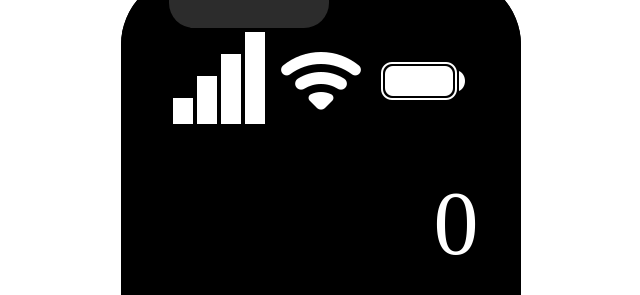
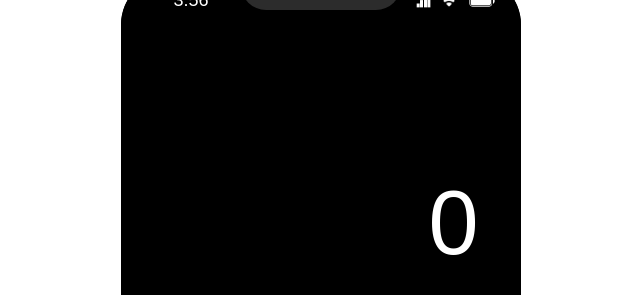
Before and after one commit to macpage/calculator, a plain HTML site: page index.html in a window 1280 px wide. Shown: the top 295 px of the page, without its empty margins (319-959 px from the left). Drawn offline with Linux system fonts and the light colour scheme.

Commit message:
Edit style.css

```diff
--- a/style.css
+++ b/style.css
@@ -1,7 +1,7 @@
 *{
     margin: 0;
     padding: 0;
-
+    font-family: Arial, Helvetica, sans-serif;
 }
 html,body{
     height: 100%;
@@ -20,7 +20,7 @@ body{
     height: 850px;
     width: 400px;
     background-color: black;
-    border-radius: 70px;
+    border-radius: 50px;
 }
 
 .screen{
@@ -31,9 +31,33 @@ body{
     flex-direction: column;
     align-items: center;
     justify-content: space-between;
-    border-top-left-radius: 70px;
-    border-top-right-radius: 70px;
+    border-top-left-radius: 50px;
+    border-top-right-radius: 50px;
 }
+
+.icons{
+    display: flex;
+    align-items: center;
+
+    gap: 8px;
+    margin-right: 10px;
+    margin-bottom: -5px;
+}
+
+.lte{
+    height: 15px;
+    width: 15px;
+}
+
+.wifi{
+    height: 20px;
+    width:  20px;
+}
+.battery{
+    height: 30px;
+    width: 30px;
+}
+
 .number{
     font-size: 90px;
     color: white;
@@ -95,7 +119,17 @@ hr{
 }
 
 .top {
-
+    display: grid;
+   width: 400px;
+   grid-template-columns: 1fr 1fr 1fr;
+   align-items: flex-end;
+   justify-items: center;
+}
+.clock{
+    color: white;
+    font-size: 18px;
+    margin-left: 20px;
+    margin-bottom: -1px;
 }
 
 .bot{
@@ -111,11 +145,12 @@ hr{
     height: 35px;
     border-bottom-left-radius: 25px;
     border-bottom-right-radius: 25px;
+
 }
 
 #ac,#lol,#rest {
     background-color: #D4D4D2;
-    font-size: 40px;
+    font-size: 30px;
 }
 
 #divide,#multiply,#subtract,#add,#is{
```
